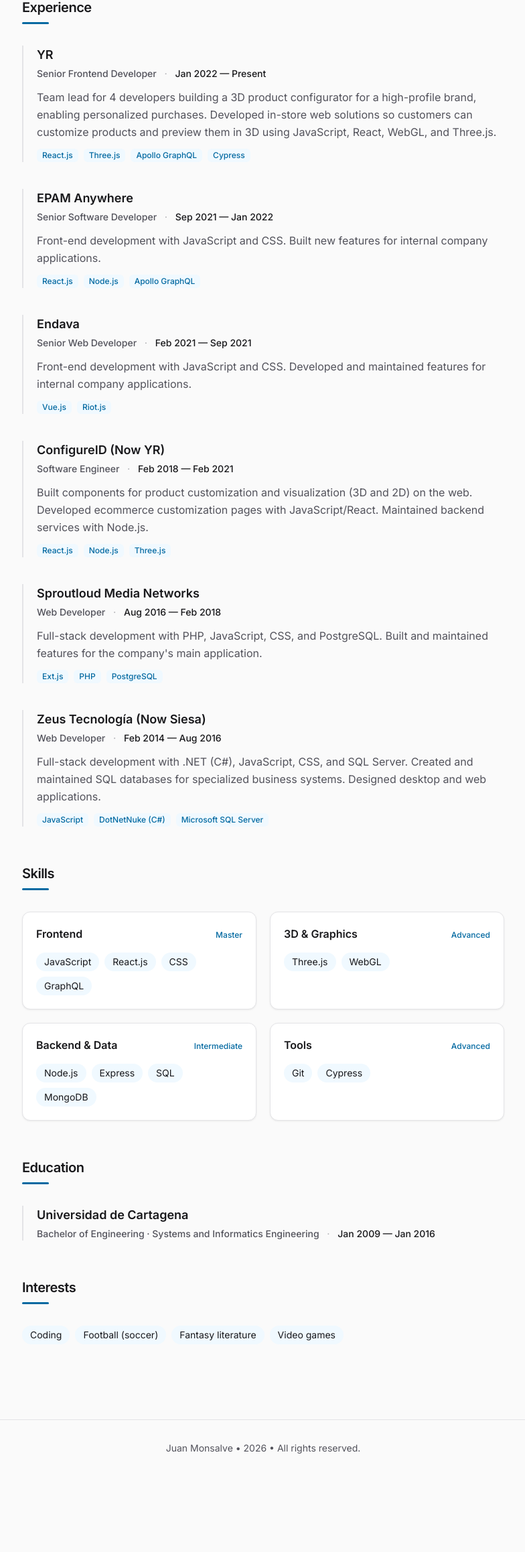
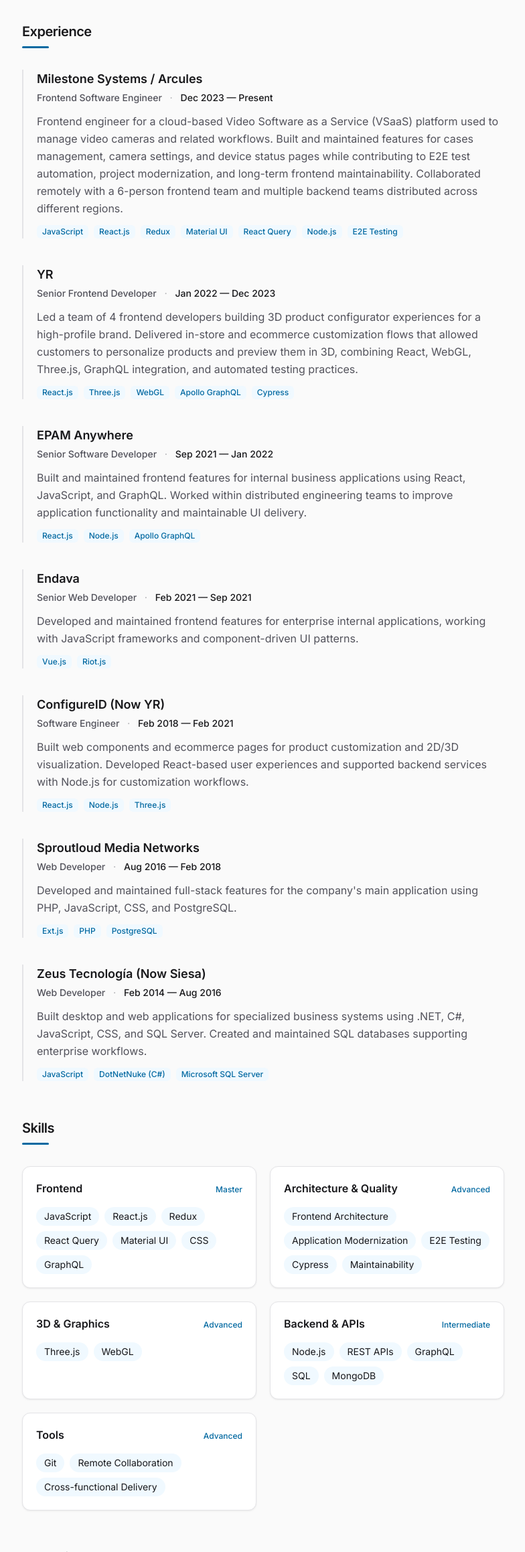
Before and after one commit to juanmonsalv3/juanmonsalv3.github.io, an Astro site: page /en in a window 1280 px wide. Shown: the part 483-2800 px from the top of the page at 67% size, without its empty margins (247-1031 px from the left). Before the commit the page ends 2687 px from the top, so only its background shows below. Built offline with nearby package versions, Linux system fonts and the light colour scheme; Astro itself is replaced by a stand-in of ours.

Commit message:
update resume details and dependencies; change job title to Senior Frontend Developer, enhance summary, and add new work experience; update package-lock and package.json with new devDependencies

```diff
--- a/data/resume.en.json
+++ b/data/resume.en.json
@@ -2,11 +2,10 @@
   "$schema": "https://raw.githubusercontent.com/jsonresume/resume-schema/v1.0.0/schema.json",
   "basics": {
     "name": "Juan Monsalve",
-    "label": "Frontend Developer",
+    "label": "Senior Frontend Developer",
     "email": "juanmonsalveg@outlook.com",
-    "phone": "+57 (318) 377-6216",
     "url": "https://juanmonsalve.dev",
-    "summary": "Highly skilled and experienced Software Developer with 10+ years in web development. Proficient in HTML, CSS, JavaScript, and React, with deep experience in 3D product configurators (WebGL, Three.js). Fast learner, effective self-manager and team collaborator, focused on high-quality, innovative solutions.",
+    "summary": "Senior Frontend Developer with 10+ years of experience building modern web applications with JavaScript, React, and cloud-based product teams. Strong background in frontend architecture, application modernization, state management, E2E automation, and WebGL/Three.js product visualization. Experienced collaborating remotely across distributed frontend and backend teams to deliver maintainable, high-quality user experiences.",
     "location": {
       "city": "Medellín",
       "country": "Colombia"
@@ -26,18 +25,26 @@
   },
   "work": [
     {
+      "name": "Milestone Systems / Arcules",
+      "position": "Frontend Software Engineer",
+      "startDate": "2023-12",
+      "summary": "Frontend engineer for a cloud-based Video Software as a Service (VSaaS) platform used to manage video cameras and related workflows. Built and maintained features for cases management, camera settings, and device status pages while contributing to E2E test automation, project modernization, and long-term frontend maintainability. Collaborated remotely with a 6-person frontend team and multiple backend teams distributed across different regions.",
+      "highlights": ["JavaScript", "React.js", "Redux", "Material UI", "React Query", "Node.js", "E2E Testing"]
+    },
+    {
       "name": "YR",
       "position": "Senior Frontend Developer",
       "startDate": "2022-01",
-      "summary": "Team lead for 4 developers building a 3D product configurator for a high-profile brand, enabling personalized purchases. Developed in-store web solutions so customers can customize products and preview them in 3D using JavaScript, React, WebGL, and Three.js.",
-      "highlights": ["React.js", "Three.js", "Apollo GraphQL", "Cypress"]
+      "endDate": "2023-12",
+      "summary": "Led a team of 4 frontend developers building 3D product configurator experiences for a high-profile brand. Delivered in-store and ecommerce customization flows that allowed customers to personalize products and preview them in 3D, combining React, WebGL, Three.js, GraphQL integration, and automated testing practices.",
+      "highlights": ["React.js", "Three.js", "WebGL", "Apollo GraphQL", "Cypress"]
     },
     {
       "name": "EPAM Anywhere",
       "position": "Senior Software Developer",
       "startDate": "2021-09",
       "endDate": "2022-01",
-      "summary": "Front-end development with JavaScript and CSS. Built new features for internal company applications.",
+      "summary": "Built and maintained frontend features for internal business applications using React, JavaScript, and GraphQL. Worked within distributed engineering teams to improve application functionality and maintainable UI delivery.",
       "highlights": ["React.js", "Node.js", "Apollo GraphQL"]
     },
     {
@@ -45,7 +52,7 @@
       "position": "Senior Web Developer",
       "startDate": "2021-02",
       "endDate": "2021-09",
-      "summary": "Front-end development with JavaScript and CSS. Developed and maintained features for internal company applications.",
+      "summary": "Developed and maintained frontend features for enterprise internal applications, working with JavaScript frameworks and component-driven UI patterns.",
       "highlights": ["Vue.js", "Riot.js"]
     },
     {
@@ -53,7 +60,7 @@
       "position": "Software Engineer",
       "startDate": "2018-02",
       "endDate": "2021-02",
-      "summary": "Built components for product customization and visualization (3D and 2D) on the web. Developed ecommerce customization pages with JavaScript/React. Maintained backend services with Node.js.",
+      "summary": "Built web components and ecommerce pages for product customization and 2D/3D visualization. Developed React-based user experiences and supported backend services with Node.js for customization workflows.",
       "highlights": ["React.js", "Node.js", "Three.js"]
     },
     {
@@ -61,7 +68,7 @@
       "position": "Web Developer",
       "startDate": "2016-08",
       "endDate": "2018-02",
-      "summary": "Full-stack development with PHP, JavaScript, CSS, and PostgreSQL. Built and maintained features for the company's main application.",
+      "summary": "Developed and maintained full-stack features for the company's main application using PHP, JavaScript, CSS, and PostgreSQL.",
       "highlights": ["Ext.js", "PHP", "PostgreSQL"]
     },
     {
@@ -69,7 +76,7 @@
       "position": "Web Developer",
       "startDate": "2014-02",
       "endDate": "2016-08",
-      "summary": "Full-stack development with .NET (C#), JavaScript, CSS, and SQL Server. Created and maintained SQL databases for specialized business systems. Designed desktop and web applications.",
+      "summary": "Built desktop and web applications for specialized business systems using .NET, C#, JavaScript, CSS, and SQL Server. Created and maintained SQL databases supporting enterprise workflows.",
       "highlights": ["JavaScript", "DotNetNuke (C#)", "Microsoft SQL Server"]
     }
   ],
@@ -87,7 +94,13 @@
       "name": "Frontend",
       "level": "Master",
       "levelNumeric": 5,
-      "keywords": ["JavaScript", "React.js", "CSS", "GraphQL"]
+      "keywords": ["JavaScript", "React.js", "Redux", "React Query", "Material UI", "CSS", "GraphQL"]
+    },
+    {
+      "name": "Architecture & Quality",
+      "level": "Advanced",
+      "levelNumeric": 4,
+      "keywords": ["Frontend Architecture", "Application Modernization", "E2E Testing", "Cypress", "Maintainability"]
     },
     {
       "name": "3D & Graphics",
@@ -96,16 +109,16 @@
       "keywords": ["Three.js", "WebGL"]
     },
     {
-      "name": "Backend & Data",
+      "name": "Backend & APIs",
       "level": "Intermediate",
       "levelNumeric": 3,
-      "keywords": ["Node.js", "Express", "SQL", "MongoDB"]
+      "keywords": ["Node.js", "REST APIs", "GraphQL", "SQL", "MongoDB"]
     },
     {
       "name": "Tools",
       "level": "Advanced",
       "levelNumeric": 4,
-      "keywords": ["Git", "Cypress"]
+      "keywords": ["Git", "Remote Collaboration", "Cross-functional Delivery"]
     }
   ],
   "interests": [
@@ -116,6 +129,6 @@
   ],
   "meta": {
     "theme": "default",
-    "lastUpdated": "2026-05-25"
+    "lastUpdated": "2026-05-26"
   }
 }
--- a/data/resume.es.json
+++ b/data/resume.es.json
@@ -2,11 +2,10 @@
   "$schema": "https://raw.githubusercontent.com/jsonresume/resume-schema/v1.0.0/schema.json",
   "basics": {
     "name": "Juan Monsalve",
-    "label": "Desarrollador Frontend",
+    "label": "Desarrollador Frontend Senior",
     "email": "juanmonsalve@outlook.com",
-    "phone": "+57 (318) 377-6216",
     "url": "https://juanmonsalve.dev",
-    "summary": "Desarrollador de software altamente capacitado con más de 10 años de experiencia en desarrollo web. Dominio de HTML, CSS, JavaScript y React, con amplia experiencia en configuradores de productos 3D (WebGL, Three.js). Aprendizaje rápido, autogestión efectiva y trabajo en equipo, enfocado en soluciones innovadoras y de alta calidad.",
+    "summary": "Desarrollador Frontend Senior con más de 10 años de experiencia construyendo aplicaciones web modernas con JavaScript, React y equipos de producto en la nube. Sólida experiencia en arquitectura frontend, modernización de aplicaciones, manejo de estado, automatización E2E y visualización de productos con WebGL/Three.js. Experiencia colaborando de forma remota con equipos frontend y backend distribuidos para entregar experiencias de usuario mantenibles y de alta calidad.",
     "location": {
       "city": "Medellín",
       "country": "Colombia"
@@ -26,18 +25,26 @@
   },
   "work": [
     {
+      "name": "Milestone Systems / Arcules",
+      "position": "Frontend Software Engineer",
+      "startDate": "2023-12",
+      "summary": "Ingeniero frontend en una plataforma cloud de Video Software as a Service (VSaaS) para gestión de cámaras de video y workflows relacionados. Desarrollo y mantenimiento de funcionalidades para gestión de casos, configuración de cámaras y páginas de estado de dispositivos, además de contribuir a la automatización de pruebas E2E, modernización del proyecto y mantenibilidad frontend a largo plazo. Colaboración remota con un equipo frontend de 6 personas y múltiples equipos backend distribuidos en distintas regiones.",
+      "highlights": ["JavaScript", "React.js", "Redux", "Material UI", "React Query", "Node.js", "Pruebas E2E"]
+    },
+    {
       "name": "YR",
       "position": "Desarrollador Frontend Senior",
       "startDate": "2022-01",
-      "summary": "Líder de equipo de 4 desarrolladores construyendo un configurador de productos 3D para una marca de alto perfil, permitiendo compras personalizadas. Desarrollo de soluciones web para tiendas físicas donde los clientes personalizan productos y los visualizan en 3D con JavaScript, React, WebGL y Three.js.",
-      "highlights": ["React.js", "Three.js", "Apollo GraphQL", "Cypress"]
+      "endDate": "2023-12",
+      "summary": "Lideré un equipo de 4 desarrolladores frontend en la construcción de experiencias de configuración de productos 3D para una marca de alto perfil. Entregué flujos de personalización para ecommerce y tiendas físicas que permitían a los clientes personalizar productos y previsualizarlos en 3D, combinando React, WebGL, Three.js, integración con GraphQL y prácticas de pruebas automatizadas.",
+      "highlights": ["React.js", "Three.js", "WebGL", "Apollo GraphQL", "Cypress"]
     },
     {
       "name": "EPAM Anywhere",
       "position": "Desarrollador de Software Senior",
       "startDate": "2021-09",
       "endDate": "2022-01",
-      "summary": "Desarrollo front-end con JavaScript y CSS. Implementación de nuevas funcionalidades para aplicaciones internas de la empresa.",
+      "summary": "Desarrollo y mantenimiento de funcionalidades frontend para aplicaciones internas de negocio usando React, JavaScript y GraphQL. Trabajo en equipos de ingeniería distribuidos para mejorar la funcionalidad de aplicaciones y la entrega de interfaces mantenibles.",
       "highlights": ["React.js", "Node.js", "Apollo GraphQL"]
     },
     {
@@ -45,7 +52,7 @@
       "position": "Desarrollador Web Senior",
       "startDate": "2021-02",
       "endDate": "2021-09",
-      "summary": "Desarrollo front-end con JavaScript y CSS. Desarrollo y mantenimiento de funcionalidades para aplicaciones internas de la empresa.",
+      "summary": "Desarrollo y mantenimiento de funcionalidades frontend para aplicaciones internas empresariales, trabajando con frameworks JavaScript y patrones de interfaz basados en componentes.",
       "highlights": ["Vue.js", "Riot.js"]
     },
     {
@@ -53,7 +60,7 @@
       "position": "Ingeniero de Software",
       "startDate": "2018-02",
       "endDate": "2021-02",
-      "summary": "Desarrollo de componentes para personalización y visualización de productos (3D y 2D) en la web. Páginas de personalización para ecommerce con JavaScript/React. Mantenimiento de servicios backend con Node.js.",
+      "summary": "Construcción de componentes web y páginas de ecommerce para personalización y visualización de productos en 2D/3D. Desarrollo de experiencias de usuario con React y soporte de servicios backend con Node.js para flujos de personalización.",
       "highlights": ["React.js", "Node.js", "Three.js"]
     },
     {
@@ -61,7 +68,7 @@
       "position": "Desarrollador Web",
       "startDate": "2016-08",
       "endDate": "2018-02",
-      "summary": "Desarrollo full-stack con PHP, JavaScript, CSS y PostgreSQL. Desarrollo y mantenimiento de funcionalidades para la aplicación principal de la empresa.",
+      "summary": "Desarrollo y mantenimiento de funcionalidades full-stack para la aplicación principal de la empresa usando PHP, JavaScript, CSS y PostgreSQL.",
       "highlights": ["Ext.js", "PHP", "PostgreSQL"]
     },
     {
@@ -69,7 +76,7 @@
       "position": "Desarrollador Web",
       "startDate": "2014-02",
       "endDate": "2016-08",
-      "summary": "Desarrollo full-stack con .NET (C#), JavaScript, CSS y SQL Server. Creación y mantenimiento de bases de datos SQL para sistemas especializados. Diseño de aplicaciones de escritorio y web.",
+      "summary": "Construcción de aplicaciones web y de escritorio para sistemas empresariales especializados usando .NET, C#, JavaScript, CSS y SQL Server. Creación y mantenimiento de bases de datos SQL para soportar flujos de negocio.",
       "highlights": ["JavaScript", "DotNetNuke (C#)", "Microsoft SQL Server"]
     }
   ],
@@ -87,7 +94,13 @@
       "name": "Frontend",
       "level": "Experto",
       "levelNumeric": 5,
-      "keywords": ["JavaScript", "React.js", "CSS", "GraphQL"]
+      "keywords": ["JavaScript", "React.js", "Redux", "React Query", "Material UI", "CSS", "GraphQL"]
+    },
+    {
+      "name": "Arquitectura y Calidad",
+      "level": "Avanzado",
+      "levelNumeric": 4,
+      "keywords": ["Arquitectura Frontend", "Modernización de Aplicaciones", "Pruebas E2E", "Cypress", "Mantenibilidad"]
     },
     {
       "name": "3D y Gráficos",
@@ -96,16 +109,16 @@
       "keywords": ["Three.js", "WebGL"]
     },
     {
-      "name": "Backend y Datos",
+      "name": "Backend y APIs",
       "level": "Intermedio",
       "levelNumeric": 3,
-      "keywords": ["Node.js", "Express", "SQL", "MongoDB"]
+      "keywords": ["Node.js", "APIs REST", "GraphQL", "SQL", "MongoDB"]
     },
     {
       "name": "Herramientas",
       "level": "Avanzado",
       "levelNumeric": 4,
-      "keywords": ["Git", "Cypress"]
+      "keywords": ["Git", "Colaboración Remota", "Colaboración Interdisciplinaria"]
     }
   ],
   "interests": [
@@ -116,6 +129,6 @@
   ],
   "meta": {
     "theme": "default",
-    "lastUpdated": "2026-05-25"
+    "lastUpdated": "2026-05-26"
   }
 }
--- a/package.json
+++ b/package.json
@@ -18,6 +18,8 @@
     "tailwindcss": "^4.3.0"
   },
   "devDependencies": {
-    "playwright": "^1.60.0"
+    "@astrojs/check": "^0.9.9",
+    "playwright": "^1.60.0",
+    "typescript": "^6.0.3"
   }
 }
--- a/src/components/Header.astro
+++ b/src/components/Header.astro
@@ -22,7 +22,7 @@
 const linkedin = basics.profiles?.find((p) => p.network === 'LinkedIn');
 ---
 
-<header class="mb-14 grid gap-8 sm:grid-cols-[8rem_1fr]">
+<header class="mb-10 grid gap-8 sm:grid-cols-[8rem_1fr]">
   <img
     src="/images/avatar.jpg"
     alt={basics.name}
--- a/src/components/ThemeToggle.astro
+++ b/src/components/ThemeToggle.astro
@@ -15,7 +15,7 @@
   <button
     type="button"
     data-theme="light"
-    class="theme-btn flex items-center justify-center rounded-md p-1.5 text-muted transition hover:text-accent"
+    class="theme-btn flex items-center justify-center rounded-md p-1.5 text-muted transition hover:text-accent cursor-pointer"
     aria-label={`${ui.themeToggleAria}: ${ui.themeLight}`}
   >
     <Sun class="icon" size={14} />
@@ -23,7 +23,7 @@
   <button
     type="button"
     data-theme="system"
-    class="theme-btn flex items-center justify-center rounded-md p-1.5 text-muted transition hover:text-accent"
+    class="theme-btn flex items-center justify-center rounded-md p-1.5 text-muted transition hover:text-accent cursor-pointer"
     aria-label={`${ui.themeToggleAria}: ${ui.themeSystem}`}
   >
     <Monitor class="icon" size={14} />
@@ -31,7 +31,7 @@
   <button
     type="button"
     data-theme="dark"
-    class="theme-btn flex items-center justify-center rounded-md p-1.5 text-muted transition hover:text-accent"
+    class="theme-btn flex items-center justify-center rounded-md p-1.5 text-muted transition hover:text-accent cursor-pointer"
     aria-label={`${ui.themeToggleAria}: ${ui.themeDark}`}
   >
     <Moon class="icon" size={14} />
```
Also changed, not shown: 1 other file.
